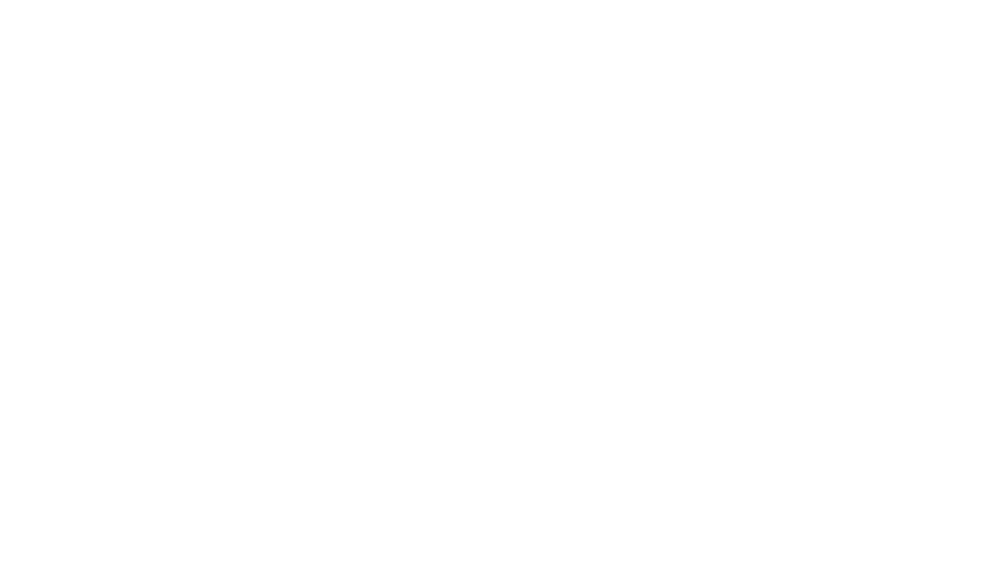
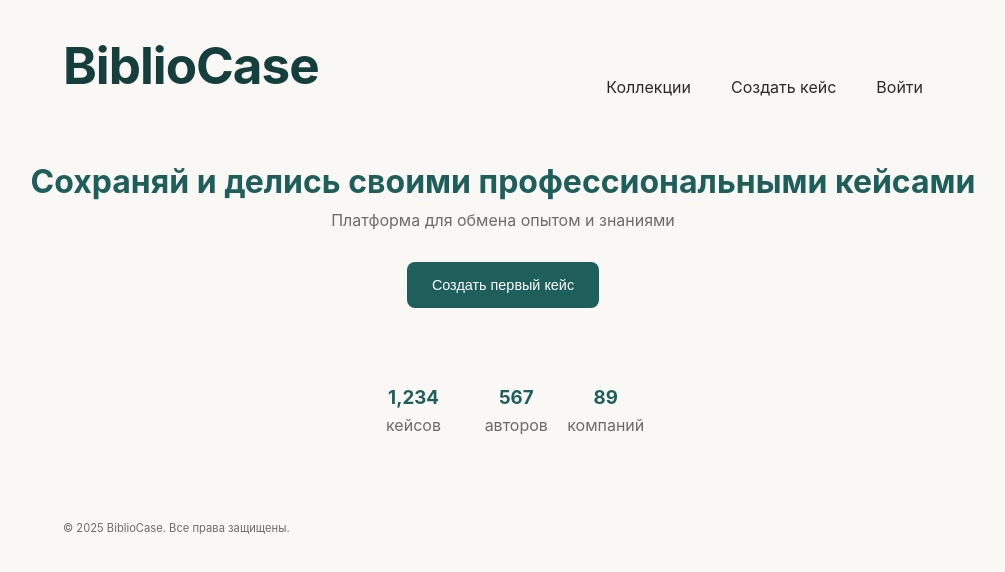
Before and after one commit to bazhenovaan2-afk/bibliocase, a plain HTML site: page main.html in a window 1280 px wide. Shown: the whole page, without its empty margins (137-1142 px from the left). Drawn offline with Linux system fonts and the light colour scheme.

Commit message:
basic structure of main.html + creation of create.case.html, login.html and rename index.html into collections.html

```diff
--- a/main.html
+++ b/main.html
@@ -6,8 +6,42 @@
           content="width=device-width, user-scalable=no, initial-scale=1.0, maximum-scale=1.0, minimum-scale=1.0">
     <meta http-equiv="X-UA-Compatible" content="ie=edge">
     <title>Main page of website</title>
+    <link rel="stylesheet" href="styles.css">
 </head>
 <body>
-
+    <header>
+        <h1 class="main-title main-page-title">BiblioCase</h1>
+    </header>
+    <nav>
+        <ul class="main-menu">
+            <li class="main-search-section"><a href="https://bibliocase.onrender.com">Коллекции</a></li>
+            <li class="main-search-section"><a href="/create-case.html">Создать кейс</a></li>
+            <li class="main-search-section"><a href="/login.html">Войти</a></li>
+        </ul>
+    </nav>
+    <section class="main-section">
+        <h1 class="main-section-text">Сохраняй и делись своими профессиональными кейсами</h1>
+        <p class="main-section-subtext">Платформа для обмена опытом и знаниями</p>
+        <form action="/create-case.html" class="main-section-btn">
+            <input type="submit" value="Создать первый кейс">
+        </form>
+        <div class="statistics-container">
+            <div class="statistics">
+                <h3 class="statistics-number">1,234</h3>
+                <p class="main-section-subtext">кейсов</p>
+            </div>
+            <div class="statistics">
+                <h3 class="statistics-number">567</h3>
+                <p class="main-section-subtext">авторов</p>
+            </div>
+            <div class="statistics">
+                <h3 class="statistics-number">89</h3>
+                <p class="main-section-subtext">компаний</p>
+            </div>
+        </div>
+    </section>
+    <footer>
+        <p class="main-section-subtext">&copy; 2025 BiblioCase. Все права защищены.</p>
+    </footer>
 </body>
 </html>
--- a/styles.css
+++ b/styles.css
@@ -22,6 +22,8 @@ body {
     line-height: 1.6;
     min-height: 100vh;
 }
+
+/* collections.html styling */
 
 .container {
     max-width: 1400px;
@@ -254,3 +256,91 @@ body {
         height: 220px;
     }
 }
+
+/* main.html styling*/
+
+.main-page-title {
+    font-size: clamp(3rem, 4vw, 6rem);
+    position: absolute;
+    top: 25px;
+    left: 200px;
+}
+
+.main-menu {
+    display: flex;
+    position: absolute;
+    top: 75px;
+    right: 200px;
+}
+
+.main-search-section {
+    margin: 0 20px;
+    list-style-type: none;
+
+}
+
+a {
+    text-decoration: none;
+    color: var(--text);
+}
+
+.main-section {
+    height: 65vh;
+    width: 100vw;
+    display: flex;
+    flex-direction: column;
+    align-items: center;
+    justify-content: center;
+}
+
+/* Сохраняй и делись своими профессиональными кейсами */
+.main-section-text {
+    color: var(--primary);
+    font-size: clamp(1rem, 2rem, 4rem);
+}
+
+/* Платформа для обмена опытом и знаниями */
+.main-section-subtext {
+    color: var(--text-muted);
+}
+
+/* button: Создать первый кейс */
+.main-section-btn {
+    input[type="submit"] {
+        -webkit-appearance: none;
+        -moz-appearance: none;
+        appearance: none;
+        margin-top: 2em;
+        padding: 15px 25px;
+        border: none;
+        border-radius: 0.5rem;
+        background-color: var(--primary);
+        color: var(--surface);
+        font-size: 0.9em;
+    }
+}
+
+/* Статистика */
+
+.statistics-container {
+    display: flex;
+    position: relative;
+    top: 75px
+}
+
+.statistics {
+    display: flex;
+    flex-direction: column;
+    align-items: center;
+}
+
+.statistics-number {
+    color: var(--primary);
+    margin: 0 30px;
+}
+
+footer {
+    position: absolute;
+    left: 200px;
+    font-size: 0.7rem;
+}
```
Also changed, not shown: collections.html (renamed from index.html), create-case.html (added), login.html (added).
